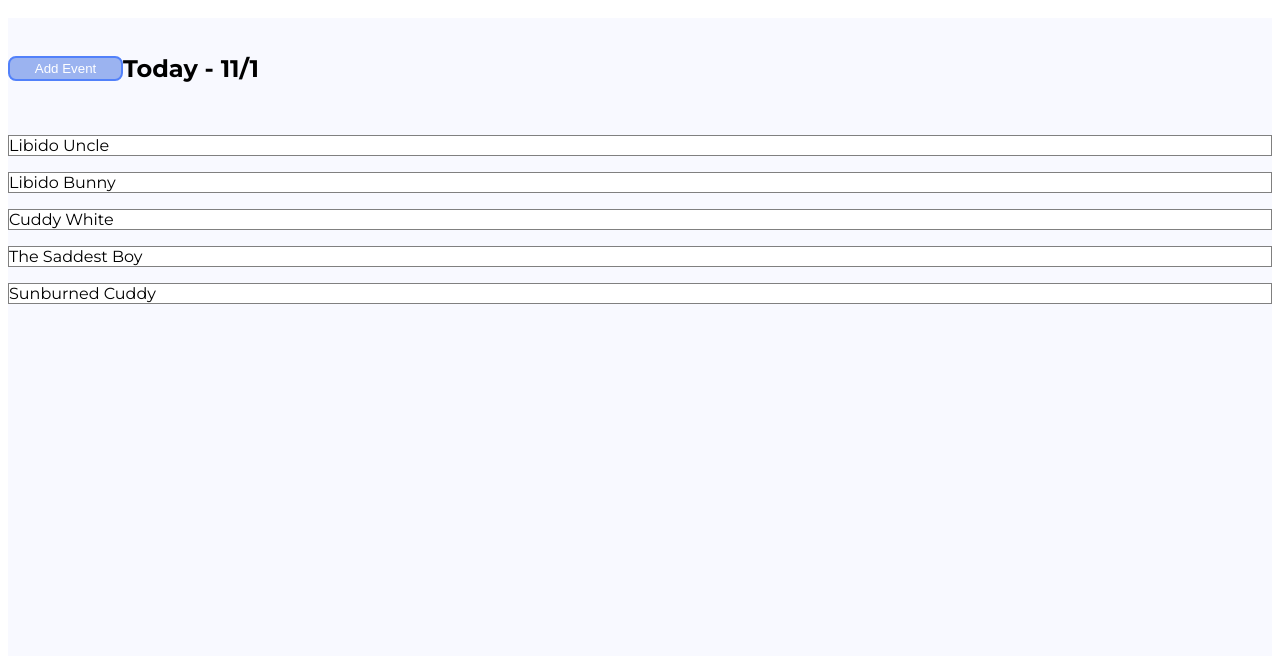
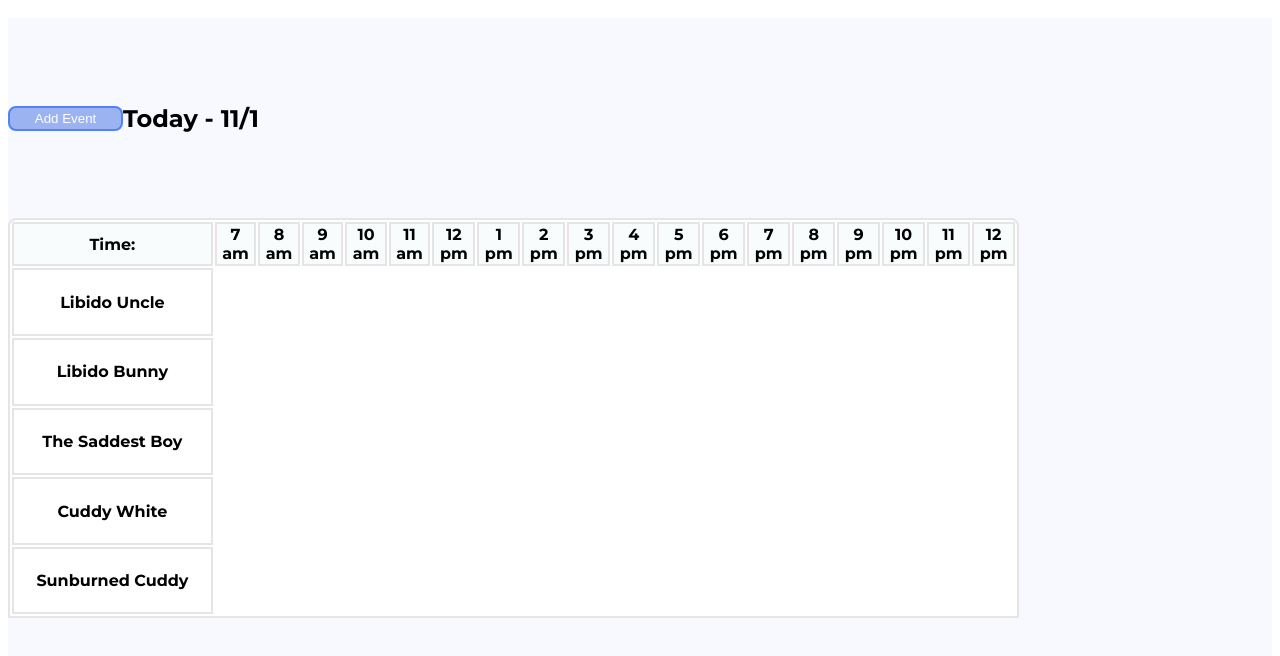
Before and after one commit to cakasten/halo_assemble, a plain HTML site: page index.html in a window 1280 px wide. Shown: the part 50-706 px from the top of the page. Drawn offline with Linux system fonts and the light colour scheme.

Commit message:
built rough table plan

```diff
--- a/css/style.css
+++ b/css/style.css
@@ -54,3 +54,20 @@ form {
 margin-top: 15px;
 
 }
+
+table {
+    background-color: white;
+    width: 80%;
+    height: 400px;
+    border: 2px solid #E5E5E5;
+    border-radius: 8px 8px 0px 0px;
+}
+
+thead {
+    background: #F9FCFD;
+}
+
+th {
+    border-left: 2px solid #E5E5E5;
+    border: 2px solid #E5E5E5;
+}
--- a/index.html
+++ b/index.html
@@ -1,5 +1,4 @@
 <html>
-
   <head>
     <title>Halo Assemble</title>
     <link rel="stylesheet" href="css/style.css" />
@@ -16,7 +15,7 @@
 
     <main>
       <div class="table">
-      <div id='title-bar'>
+        <div id="title-bar">
           <a href="addGamePlan.html">
             <button>Add Event</button>
           </a>
@@ -24,15 +23,50 @@
           <h2 id="date"></h2>
         </div>
 
-      <div>
-        <p class="gamer">Libido Uncle</p>
-        <p class="gamer">Libido Bunny</p>
-        <p class="gamer">Cuddy White</p>
-        <p class="gamer">The Saddest Boy</p>
-        <p class="gamer">Sunburned Cuddy</p>
-      </div>
+        <table>
+          <thead>
+            <tr>
+              <th>Time:</th>
+              <th>7 <br /> am</th>
+              <th>8 <br /> am</th>
+              <th>9 <br /> am</th>
+              <th>10 <br /> am</th>
+              <th>11 <br /> am</th>
+              <th>12 <br /> pm</th>
+              <th>1 <br /> pm</th>
+              <th>2 <br /> pm</th>
+              <th>3 <br /> pm</th>
+              <th>4 <br /> pm</th>
+              <th>5 <br /> pm</th>
+              <th>6 <br /> pm</th>
+              <th>7 <br /> pm</th>
+              <th>8 <br /> pm</th>
+              <th>9 <br /> pm</th>
+              <th>10 <br /> pm</th>
+              <th>11 <br /> pm</th>
+              <th>12 <br /> pm</th>
+            </tr>
+          </thead>
+
+          <tbody>
+            <tr>
+              <th>Libido Uncle</th>
+            </tr>
+            <tr>
+              <th>Libido Bunny</th>
+            </tr>
+            <tr>
+              <th>The Saddest Boy</th>
+            </tr>
+            <tr>
+              <th>Cuddy White</th>
+            </tr>
+            <tr>
+              <th>Sunburned Cuddy</th>
+            </tr>
+          </tbody>
+        </table>
       </div>
     </main>
   </body>
-
 </html>
```
Lines whose indentation alone changed are shown as unchanged.
